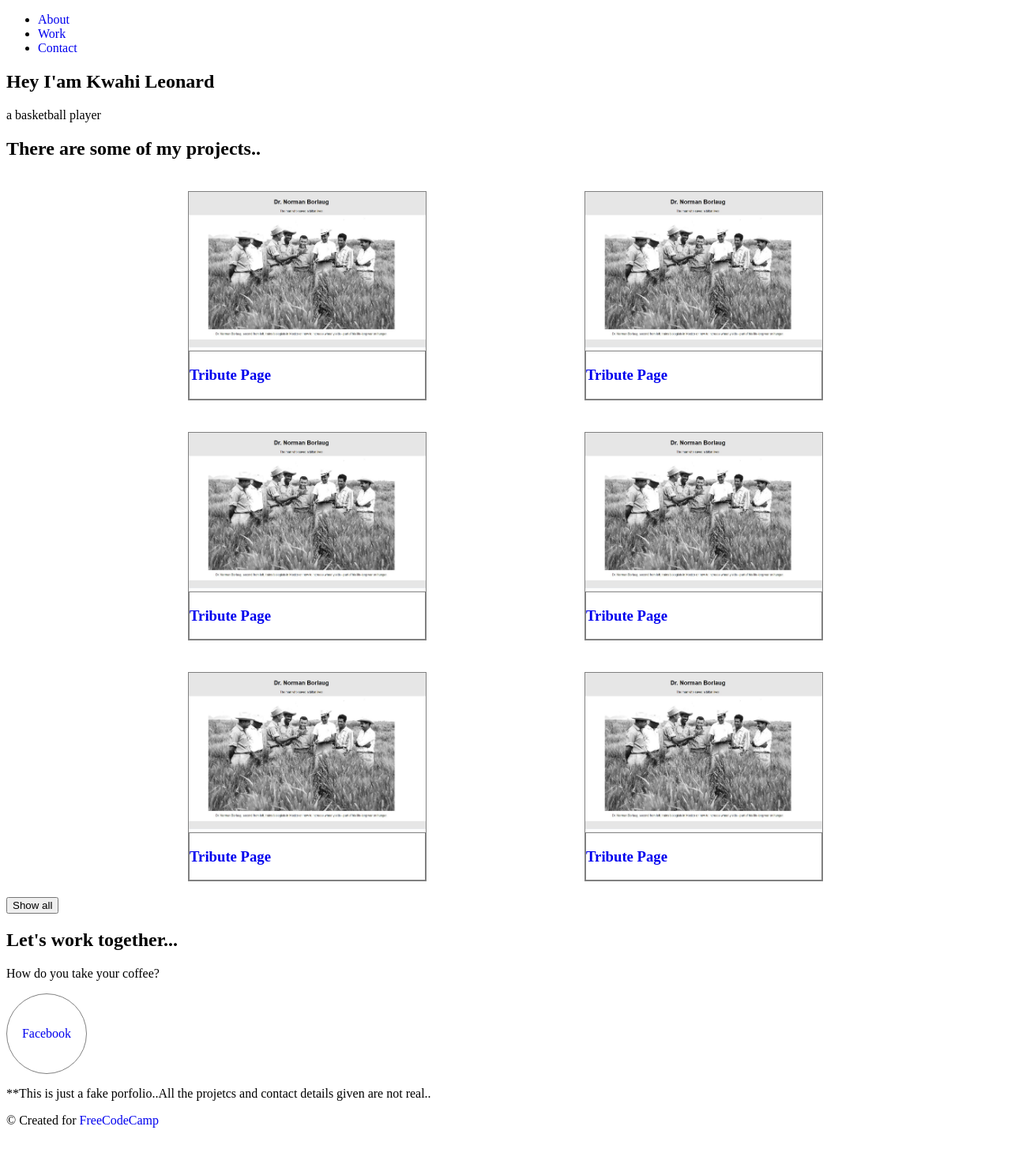
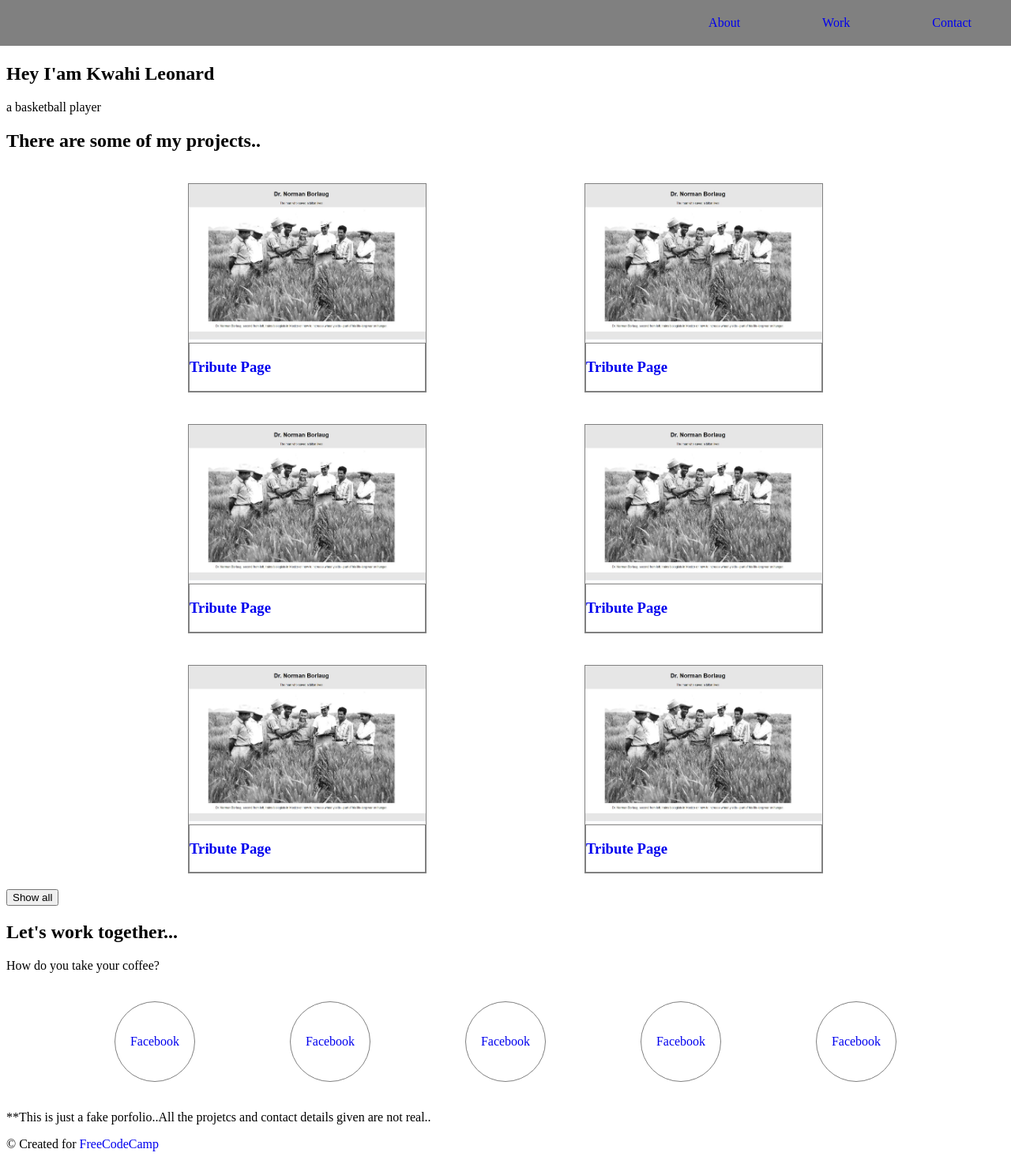
Before and after one commit to Mattlu88/learning-area, a plain HTML site: page projects/personalPortfolio/index.html in a window 1280 px wide. Shown: the whole page at 79% size. Before the commit the page ends 1444 px from the top, so only its background shows below. Drawn offline with Linux system fonts and the light colour scheme.

Commit message:
Working on FCC portfolio page

```diff
--- a/projects/personalPortfolio/index.html
+++ b/projects/personalPortfolio/index.html
@@ -11,17 +11,17 @@
         <nav id="navbar">
             <ul>
                 <li>
-                    <a href="#welcome-section">
+                    <a class="nav-link" href="#welcome-section">
                         About
                     </a>
                 </li>
                 <li>
-                    <a href="#projects">
+                    <a class="nav-link" href="#projects">
                         Work
                     </a>
                 </li>
                 <li>
-                    <a href="#contact">
+                    <a class="nav-link" href="#contact">
                         Contact
                     </a>
                 </li>
@@ -44,66 +44,66 @@
                     <div class="proj-thumbnail">
                         <a class="proj-link" href="https://codepen.io/matt88/pen/KEyQoe">
                             <img class="proj-img" src="assets/tribute_page.png">
-                                <div class="proj-caption">
+                                <span class="proj-caption">
                                     <h3>
                                         Tribute Page
                                     </h3>
-                                </div>
+                                </span>
                             </img>
                         </a>
                     </div>
                     <div class="proj-thumbnail">
                         <a class="proj-link" href="https://codepen.io/matt88/pen/KEyQoe">
                             <img class="proj-img" src="assets/tribute_page.png">
-                                <div class="proj-caption">
+                                <span class="proj-caption">
                                     <h3>
                                         Tribute Page
                                     </h3>
-                                </div>
+                                </span>
                             </img>
                         </a>
                     </div>
                     <div class="proj-thumbnail">
                         <a class="proj-link" href="https://codepen.io/matt88/pen/KEyQoe">
                             <img class="proj-img" src="assets/tribute_page.png">
-                                <div class="proj-caption">
+                                <span class="proj-caption">
                                     <h3>
                                         Tribute Page
                                     </h3>
-                                </div>
+                                </span>
                             </img>
                         </a>
                     </div>
                     <div class="proj-thumbnail">
                         <a class="proj-link" href="https://codepen.io/matt88/pen/KEyQoe">
                             <img class="proj-img" src="assets/tribute_page.png">
-                                <div class="proj-caption">
+                                <span class="proj-caption">
                                     <h3>
                                         Tribute Page
                                     </h3>
-                                </div>
+                                </span>
                             </img>
                         </a>
                     </div>
                     <div class="proj-thumbnail">
                         <a class="proj-link" href="https://codepen.io/matt88/pen/KEyQoe">
                             <img class="proj-img" src="assets/tribute_page.png">
-                                <div class="proj-caption">
+                                <span class="proj-caption">
                                     <h3>
                                         Tribute Page
                                     </h3>
-                                </div>
+                                </span>
                             </img>
                         </a>
                     </div>
                     <div class="proj-thumbnail">
                         <a class="proj-link" href="https://codepen.io/matt88/pen/KEyQoe">
                             <img class="proj-img" src="assets/tribute_page.png">
-                                <div class="proj-caption">
+                                <span class="proj-caption">
                                     <h3>
                                         Tribute Page
                                     </h3>
-                                </div>
+                                </span>
                             </img>
                         </a>
                     </div>
@@ -121,11 +121,39 @@
                 </p>
                 <div id="contact-flexbox">
                     <a class="contact-link" href="https://www.facebook.com/freecodecamp">
-                        <div class="contact-item">
+                        <span class="contact-item">
                         	<p>
 	                            Facebook
                         	</p>
-                        </div>
+                        </span>
+                    </a>
+                    <a class="contact-link" href="https://www.facebook.com/freecodecamp">
+                        <span class="contact-item">
+                            <p>
+                                Facebook
+                            </p>
+                        </span>
+                    </a>
+                    <a class="contact-link" href="https://www.facebook.com/freecodecamp">
+                        <span class="contact-item">
+                            <p>
+                                Facebook
+                            </p>
+                        </span>
+                    </a>
+                    <a class="contact-link" href="https://www.facebook.com/freecodecamp">
+                        <span class="contact-item">
+                            <p>
+                                Facebook
+                            </p>
+                        </span>
+                    </a>
+                    <a class="contact-link" href="https://www.facebook.com/freecodecamp">
+                        <span class="contact-item">
+                            <p>
+                                Facebook
+                            </p>
+                        </span>
                     </a>
                 </div>
             </section>
@@ -135,7 +163,7 @@
                 **This is just a fake porfolio..All the projetcs and contact details given are not real..
             </p>
             <p>
-                © Created for
+                &copy; Created for
                 <a href="https://www.freecodecamp.org/">
                     FreeCodeCamp
                 </a>
--- a/projects/personalPortfolio/style.css
+++ b/projects/personalPortfolio/style.css
@@ -1,5 +1,38 @@
 a {
 	text-decoration: none;
+}
+
+#navbar{
+	position: fixed;
+	top: 0px;
+	left: 0px;
+	width: 100%;
+	background-color: gray;
+}
+
+#navbar ul {
+	float: right;
+	list-style-type: none;
+	/* Allow the nav-link to full fill the nav bar */
+	margin: 0px;
+}
+
+#navbar ul li{
+	/* Change list to horizontal */
+	display: inline;
+}
+
+.nav-link {
+	display: inline-block;
+	padding: 20px 50px;
+}
+
+.nav-link:hover {
+	background-color: red;
+}
+
+main {
+	margin-top: 80px;
 }
 
 #proj-container {
@@ -19,10 +52,21 @@ a {
 }
 
 .proj-caption {
+	display: block;
 	border: 1px solid gray;
 }
 
+#contact-flexbox {
+	display: flex;
+	justify-content: center;
+	flex-flow: row wrap;
+}
+
+.conatc-link {
+}
+
 .contact-item {
+	margin: 20px 60px;
 	width: 100px;
 	height: 100px;
 	border: solid 1px gray;
```
